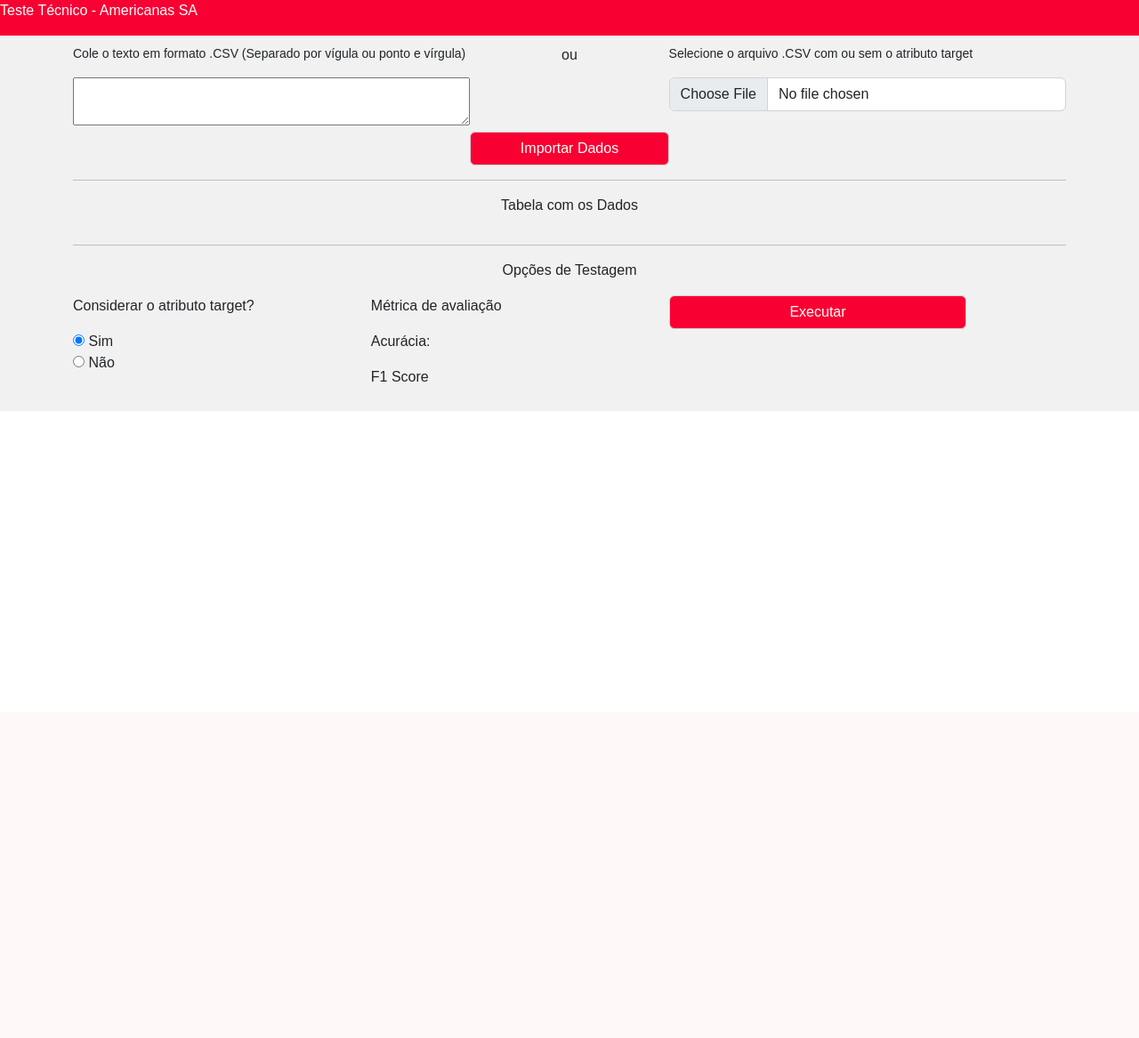
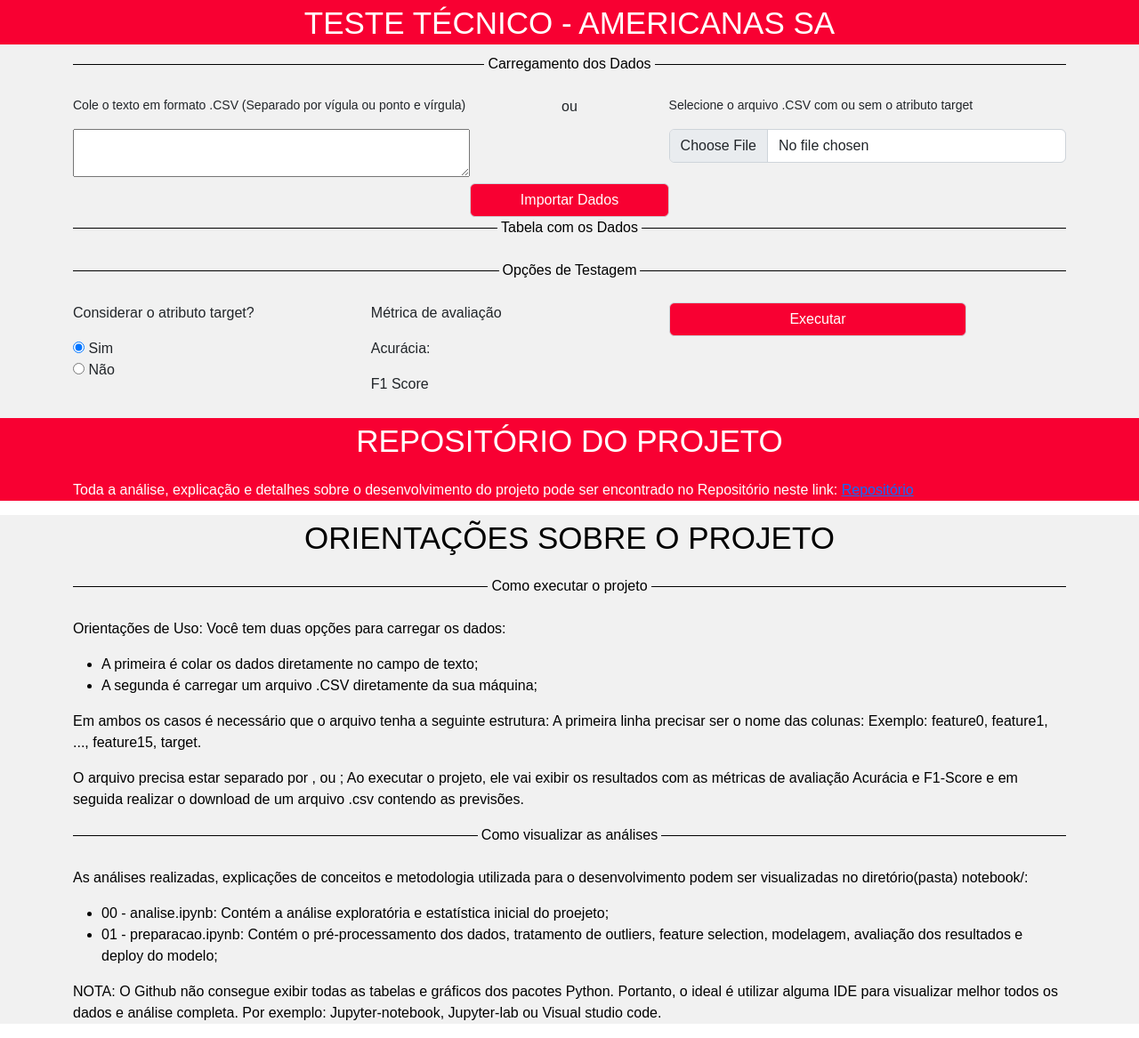
Before and after one commit to Krupique/teste-americanas, a Flask app: page / in a window 1280 px wide. Shown: the whole page at 89% size. Before the commit the page ends 462 px from the top, so only its background shows below. Run offline with Flask 2, Linux system fonts and the light colour scheme; some libraries are stand-ins or nearby versions.

Commit message:
CHORE: Update parte do projeto web-app

```diff
--- a/webapp/static/style/style.css
+++ b/webapp/static/style/style.css
@@ -5,7 +5,7 @@ body {
 .secTitle {
     width: 100%;
     background-color: rgb(248, 0, 50);
-    height: 40px;
+    height: 50px;
 }
 
 .secTitle div {
@@ -92,3 +92,60 @@ thead {
 #divExecutar {
     width: 30%;
 }
+
+
+/*#######################  SOBRE O PROJETO ############################*/
+
+.secRepositorio {
+    background-color: rgb(248, 0, 50);
+    color: white;
+}
+
+.secAbout {
+    background-color: rgb(241, 241, 241);
+    color: black;
+}
+
+.divTitleAbout {
+    text-align: center;
+    text-transform: uppercase;
+    font-size: 35px;
+}
+
+.separator {
+    display: flex;
+    align-items: center;
+    text-align: center;
+    color: rgb(235, 235, 235);
+}
+
+.separator_black {
+    display: flex;
+    align-items: center;
+    text-align: center;
+    color: black;
+}
+
+.separator_black::before,
+.separator_black::after {
+    content: '';
+    flex: 1;
+    border-bottom: 1px solid black;
+}
+
+.separator::before,
+.separator::after {
+    content: '';
+    flex: 1;
+    border-bottom: 1px solid rgb(235, 235, 235);
+}
+
+.separator::before,
+.separator_black::before {
+    margin-right: .25em;
+}
+
+.separator::after,
+.separator_black::after {
+    margin-left: .25em;
+}
--- a/webapp/templates/index.html
+++ b/webapp/templates/index.html
@@ -15,14 +15,16 @@
 
 <body>
     <section class="secTitle">
-        <div>
+        <div class="divTitleAbout">
             <p>Teste Técnico - Americanas SA</p>
         </div>
     </section>
 
     <section class="secBody">
         <div class="container">
-
+            <div style="text-align: center;">
+                <div class="separator_black">Carregamento dos Dados</div><br/>
+            </div>
             <div id="divUpload">
 
 
@@ -50,9 +52,8 @@
                 </div>
             </div>
 
-            <hr/>
             <div style="text-align: center;">
-                <p>Tabela com os Dados</p>
+                <div class="separator_black">Tabela com os Dados</div><br/>
             </div>
 
             <div id="divTable">
@@ -60,9 +61,8 @@
             </div>
 
 
-            <hr/>
             <div style="text-align: center;">
-                <p>Opções de Testagem</p>
+                <div class="separator_black">Opções de Testagem</div><br/>
             </div>
 
             <div id="divTest">
@@ -94,6 +94,66 @@
         </div>
     </section>
 
+    <section class="secRepositorio">
+        <div class="container">
+            <div class="divTitleAbout">
+                <p>Repositório do Projeto</p>
+            </div>
+
+            <p>
+                Toda a análise, explicação e detalhes sobre o desenvolvimento do projeto pode ser encontrado no Repositório neste link:
+                <a target="_blank" href="https://github.com/Krupique/teste-americanas">Repositório</a>
+            </p>
+
+        </div>
+    </section>
+
+    <section class="secAbout">
+        <div class="container">
+
+            <div class="divTitleAbout">
+                <p>Orientações sobre o projeto</p>
+            </div>
+
+
+            <div class="separator_black">Como executar o projeto</div><br/>
+
+
+            <p>Orientações de Uso: Você tem duas opções para carregar os dados:</p>
+            <ul>
+                <li>A primeira é colar os dados diretamente no campo de texto;</li>
+                <li>A segunda é carregar um arquivo .CSV diretamente da sua máquina;</li>
+
+            </ul>
+
+            <p>
+                Em ambos os casos é necessário que o arquivo tenha a seguinte estrutura: A primeira linha precisar ser o nome das colunas: Exemplo: feature0, feature1, ..., feature15, target.
+            </p>
+            <p>
+                O arquivo precisa estar separado por , ou ; Ao executar o projeto, ele vai exibir os resultados com as métricas de avaliação Acurácia e F1-Score e em seguida realizar o download de um arquivo .csv contendo as previsões.
+            </p>
+
+
+
+            <div class="separator_black">Como visualizar as análises</div><br/>
+
+            <p>
+                As análises realizadas, explicações de conceitos e metodologia utilizada para o desenvolvimento podem ser visualizadas no diretório(pasta) notebook/:
+            </p>
+            <ul>
+                <li>00 - analise.ipynb: Contém a análise exploratória e estatística inicial do proejeto;</li>
+                <li>01 - preparacao.ipynb: Contém o pré-processamento dos dados, tratamento de outliers, feature selection, modelagem, avaliação dos resultados e deploy do modelo;</li>
+            </ul>
+
+            <p>
+                NOTA: O Github não consegue exibir todas as tabelas e gráficos dos pacotes Python. Portanto, o ideal é utilizar alguma IDE para visualizar melhor todos os dados e análise completa. Por exemplo: Jupyter-notebook, Jupyter-lab ou Visual studio code.
+            </p>
+
+
+
+        </div>
+    </section>
+
 </body>
 
 </html>
```
Also changed, not shown: webapp/tools/preditor.py (+14 -4 lines), webapp/static/assets/employed.png (deleted), webapp/static/assets/fired.png (deleted), webapp/static/assets/null.png (deleted), 1 other file.
